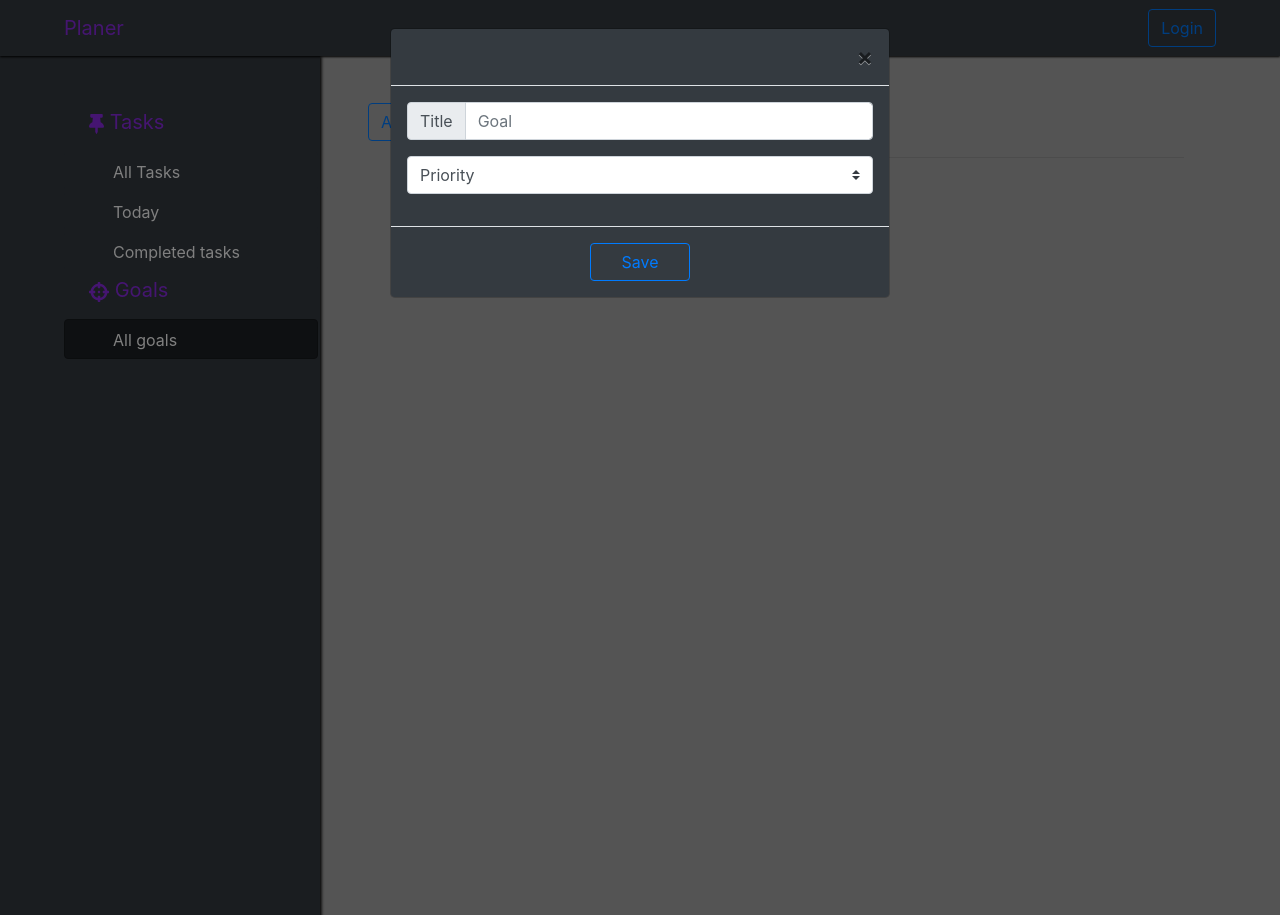
After one commit to radik1999/task_planer, a Django app: page /goals in a window 1280 px wide, after a click on "Add Goal". The commit adds this page. Run offline with Django 3.2, Linux system fonts and the light colour scheme; data that the repository does not hold is empty; some libraries are stand-ins or nearby versions.

Commit message:
goals page

```diff
--- a/tasks_board/static/tasks_board/js/base.js
+++ b/tasks_board/static/tasks_board/js/base.js
@@ -37,7 +37,6 @@ function add_task(endpoint, modal_id){
     goal = document.querySelector(modal_id + " .goal").value;
     status = document.querySelector(modal_id + " .status").checked;
     main_task = document.querySelector(modal_id + " .main_task").value
-    console.log(title, date, priority, goal, status, main_task);
     csrfmiddlewaretoken = document.getElementsByName("csrfmiddlewaretoken")[0].value;
     $("#date_error").html("");
     $.ajax({
@@ -63,6 +62,27 @@ function add_task(endpoint, modal_id){
     });
 }
 
+function add_goal(endpoint, modal_id){
+    title = document.querySelector(modal_id + " .title").value;
+    priority = document.querySelector(modal_id + " .priority").value;
+    csrfmiddlewaretoken = document.getElementsByName("csrfmiddlewaretoken")[0].value;
+    $("#date_error").html("");
+    $.ajax({
+        type:"POST",
+        url: endpoint,
+        data:{
+            'csrfmiddlewaretoken': csrfmiddlewaretoken,
+            'title': title,
+            'priority': priority,
+        },
+        success : function(response){
+            if(response == "ok"){
+                location.reload();
+            }
+        }
+    });
+}
+
 function change_status(url){
     csrfmiddlewaretoken = document.getElementsByName("csrfmiddlewaretoken")[0].value;
     $.ajax({
@@ -72,12 +92,13 @@ function change_status(url){
             'csrfmiddlewaretoken': csrfmiddlewaretoken
         },
         success : function(response){
-            if(response == "ok") {
+            if(response == "ok"){
                 location.reload();
             }
         }
-    });
+    })
 }
+
 window.addEventListener('load', add_active_class)
 
 
--- /dev/null
+++ b/tasks_board/templates/tasks_board/add_goal.html
@@ -0,0 +1,48 @@
+{% load static %}
+{% csrf_token %}
+<div class="modal" id="add_goal">
+    <div class="modal-dialog">
+        <div class="modal-content bg-dark">
+            <div class="modal-header">
+                <button class="close" data-dismiss="modal">&times;</button>
+            </div>
+
+            <div class="modal-body">
+                <div class="form-group">
+                    <div class="input-group mb-3">
+                        <div class="input-group-prepend">
+                        <span class="input-group-text"> Title </span>
+                        </div>
+                        <input type="text" class="form-control title" name="title" placeholder="Goal"
+                            {% block goal_title %}
+                            {% endblock %}
+                        >
+                    </div>
+                </div>
+
+                <div class="form-group">
+                    <select class="custom-select priority" name="priority">
+                        {% block goal_priority %}
+                            <option selected value="">Priority</option>
+                            <option value=0>Low</option>
+                            <option value=1>Normal</option>
+                            <option value=2>High</option>
+                        {% endblock %}
+                    </select>
+                </div>
+
+            </div>
+
+            <div class="modal-footer">
+                <div class="form-group mx-auto">
+                    <input type="submit"
+                           {% block task_function %}
+                               onclick="add_goal({% url 'board:add_goal' %}, '#add_goal')"
+                           {% endblock %}
+                           value="Save" class="btn btn-outline-primary add_task_bth" style="width: 100px">
+                </div>
+            </div>
+        </div>
+    </div>
+</div>
+<script src="{% static 'tasks_board/js/base.js' %}"></script>
--- /dev/null
+++ b/tasks_board/templates/tasks_board/add_goal_task.html
@@ -0,0 +1,6 @@
+{% extends 'tasks_board/add_task.html' %}
+
+
+{% block goals %}
+    <option selected value={{ goal.id }}>{{ goal.title }}</option>
+{% endblock %}
--- a/tasks_board/templates/tasks_board/base.html
+++ b/tasks_board/templates/tasks_board/base.html
@@ -36,6 +36,8 @@
             </li>
         </ul>
     </nav>
+
+
     <div class="left-nav bg-dark">
         <nav class="navbar p-0 pt-5">
             <button class="pl-4 navbar-toggler btn btn-dark"
@@ -68,14 +70,12 @@
                 </svg>
                    Goals
                 </button>
-            <div class="collapse navbar-collapse mt-2" id="goals_nav">
+            <div class="collapse navbar-collapse mt-2 show" id="goals_nav">
                 <ul class="navbar-nav">
-                    {% for goal in goals %}
-                        <li class="nav-item">
-                            <a class="pl-5 nav-link btn btn-dark"
-                               href="{% url 'board:goal' goal.id %}">{{ goal.title }}</a>
-                        </li>
-                    {% endfor %}
+                    <li class="nav-item">
+                        <a class="pl-5 nav-link btn btn-dark"
+                           href="{% url 'board:goals' %}">All goals</a>
+                    </li>
                 </ul>
             </div>
         </nav>
--- /dev/null
+++ b/tasks_board/templates/tasks_board/goals.html
@@ -0,0 +1,14 @@
+{% extends 'tasks_board/base.html' %}
+
+
+{% block body %}
+    {% include 'tasks_board/add_goal.html' %}
+
+    <button class="btn btn-outline-primary" data-toggle="modal" data-target="#add_goal">Add Goal</button>
+    <div class="container tasks mt-3 px-5">
+        <hr>
+        {% for goal in goals %}
+            {% include 'tasks_board/goal_column.html' with goal=goal %}
+        {% endfor %}
+    </div>
+{% endblock %}
--- a/tasks_board/urls.py
+++ b/tasks_board/urls.py
@@ -4,7 +4,7 @@ from django.urls import path
 from tasks_board.views import (
     all_tasks, sign_up, sign_in, sign_out, current_day, upcoming,
     add_task, task, change_status, edit_task, delete_task, completed_tasks,
-    goal
+    goal, add_goal, all_goals
 )
 
 
@@ -23,6 +23,8 @@ urlpatterns = [
     path('edit_task/<int:task_id>', edit_task, name='edit_task'),
     path('delete_task/<int:task_id>', delete_task, name='delete_task'),
     path('completed_tasks/', completed_tasks, name='completed_tasks'),
+    path('goals', all_goals, name='goals'),
     path('goal/<int:goal_id>', goal, name='goal'),
+    path('add_goal/', add_goal, name='add_goal')
 
 ]
--- a/tasks_board/views.py
+++ b/tasks_board/views.py
@@ -10,7 +10,7 @@ from datetime import date
 
 
 from .models import Goal, DailyTask
-from .business import save_task_form, change_task_status
+from .business import save_task_form, change_task_status, save_goal_form
 
 
 def all_tasks(request):
@@ -111,3 +111,15 @@ def goal(request, goal_id):
         goal = Goal.objects.get(pk=goal_id)
         goals = Goal.objects.all()
         return render(request, 'tasks_board/goal.html', {'goal': goal, 'goals': goals})
+
+
+def all_goals(request):
+    if request.method == 'GET':
+        goals = Goal.objects.all()
+        return render(request, 'tasks_board/goals.html', {'goals': goals})
+
+
+def add_goal(request):
+    if request.method == 'POST':
+        result = save_goal_form(request)
+        return HttpResponse(result)
```
Also changed, not shown: tasks_board/business.py (+15 -0 lines), tasks_board/templates/tasks_board/goal.html (+14 -1 lines), tasks_board/templates/tasks_board/goal_column.html (added, +11 -0 lines).
